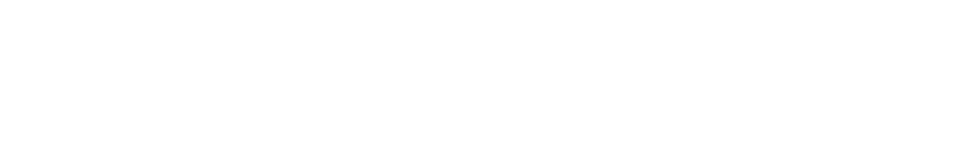
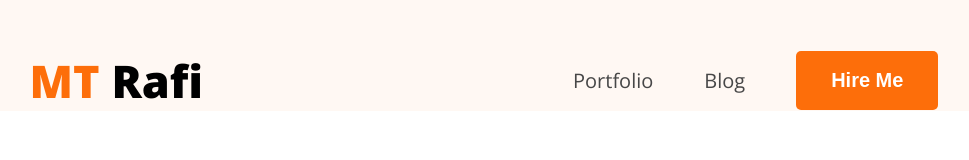
Before and after one commit to 1rafi3/My-first-project_protfolio, a plain HTML site: page index.html in a window 1280 px wide. Shown: the whole page, without its empty margins (156-1125 px from the left). Drawn offline with nearby package versions, Linux system fonts and the light colour scheme.

Commit message:
design navbar and styled according to design

```diff
--- a/index.html
+++ b/index.html
@@ -4,8 +4,23 @@
     <meta charset="UTF-8">
     <meta name="viewport" content="width=device-width, initial-scale=1.0">
     <title>Rafi Portfolio</title>
+    <link rel="preconnect" href="https://fonts.googleapis.com">
+    <link rel="preconnect" href="https://fonts.gstatic.com" crossorigin>
+    <link href="https://fonts.googleapis.com/css2?family=Open+Sans:ital,wght@0,300..800;1,300..800&display=swap" rel="stylesheet">
+    <link rel="stylesheet" href="styles/portfolio.css">
 </head>
-<body>
-
+<body class="font-open-sans">
+    <header>
+        <nav>
+            <div class="logo">
+                <h2><span class="color-orange">MT</span> Rafi</h2>
+            </div>
+            <ul class="menu">
+                <li><a href="">Portfolio</a></li>
+                <li><a href="">Blog</a></li>
+                <li><button class="btn">Hire Me</button></li>
+            </ul>
+        </nav>
+    </header>
 </body>
 </html>
--- /dev/null
+++ b/styles/portfolio.css
@@ -0,0 +1,54 @@
+*{
+    margin: 0;
+    padding: 0;
+}
+/* shared style */
+.font-open-sans {
+    font-family: "Open Sans", sans-serif;
+    font-optical-sizing: auto;
+  }
+
+.logo h2{
+    font-size: 45px;
+    font-weight: 900;
+}
+
+.color-orange{
+    color: #FD6E0A;
+}
+
+.btn{
+    background-color: #FD6E0A;
+    border: none;
+    padding: 18px 35px;
+    border-radius: 5px;
+    font-size: 20px;
+    font-weight: bold;
+    color: white;
+}
+
+/* main style */
+header{
+    background-color: #FFF8F3;
+    padding-top: 50px;
+}
+nav{
+    width: 71%;
+    max-width: 1140px;
+    /* border: 1px solid salmon; */
+    margin: 0px auto;
+    display: flex;
+    justify-content: space-between;
+    align-items: center;
+}
+nav .menu{
+    display: flex;
+    list-style-type: none;
+    gap: 51px;
+    align-items: center;
+}
+nav .menu a{
+    font-size: 20px;
+    color: #474747;
+    text-decoration: none;
+}
```
